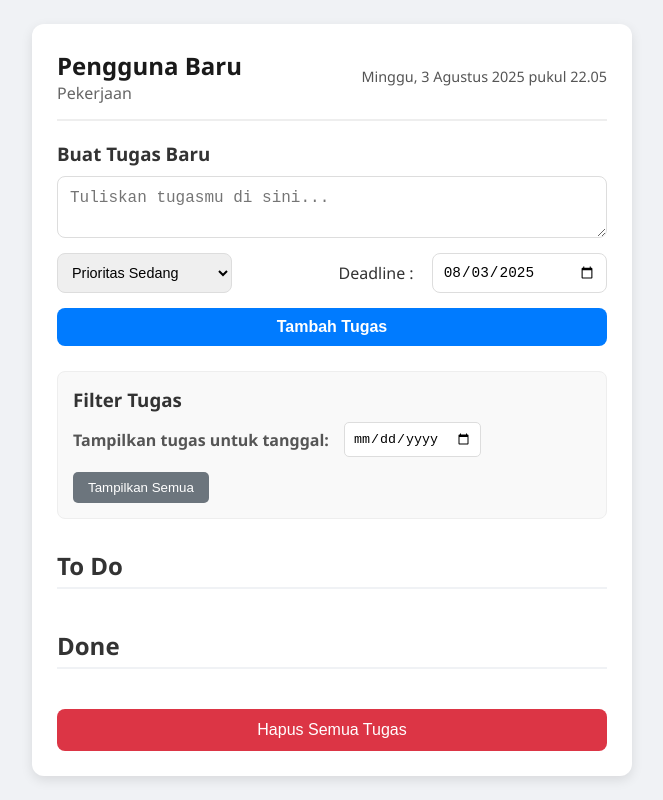
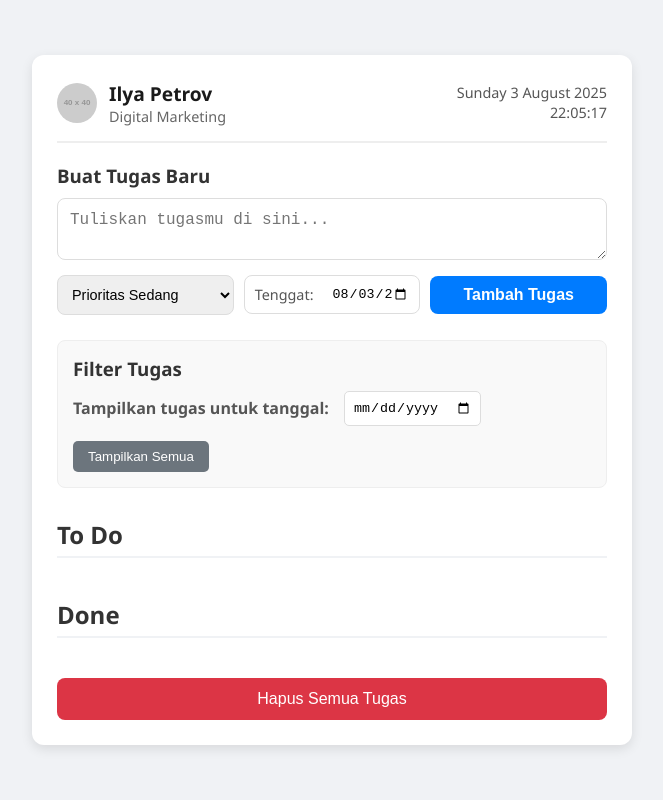
Before and after one commit to justyamzal/todolist-app-prototype, a plain HTML site: page index.html in a window 1280 px wide. Shown: the whole page, without its empty margins (308-971 px from the left). Drawn offline with Linux system fonts and the light colour scheme; placeholder pictures from the web are drawn by us.

Commit message:
modify the header

```diff
--- a/index.html
+++ b/index.html
@@ -11,20 +11,25 @@
 <body>
 
     <div class="app-container">
+        <!-- PERUBAHAN PADA HEADER -->
         <header class="header" id="profile-header">
-            <div id="profile">
-                <h2 id="profile-name">Nama Pengguna</h2>
-                <p id="profile-job">Pekerjaan</p>
+            <div id="profile" class="profile-container">
+                <!-- Menambahkan elemen gambar -->
+                <img src="https://placehold.co/40x40/EFEFEF/333?text=Y" alt="Foto Profil" class="profile-pic">
+                <div class="profile-info">
+                    <h2 id="profile-name">Name</h2>
+                    <p id="profile-job">Role</p>
+                </div>
             </div>
             <div id="time-display">
                 <p>Memuat waktu...</p>
             </div>
         </header>
+        <!-- AKHIR PERUBAHAN HEADER -->
 
         <main>
             <form id="todo-form">
                 <h3>Buat Tugas Baru</h3>
-                <!-- Input tersembunyi untuk menyimpan ID tugas yang sedang diedit -->
                 <input type="hidden" id="task-edit-id">
                 <textarea id="task-input" placeholder="Tuliskan tugasmu di sini..." required></textarea>
                 <div class="form-controls">
@@ -33,8 +38,10 @@
                         <option value="medium" selected>Prioritas Sedang</option>
                         <option value="high">Prioritas Tinggi</option>
                     </select>
-                    <label for="due-date-input" id="deadline-label">Deadline : </label>
-                    <input type="date" id="due-date-input" required>
+                    <div class="date-wrapper">
+                        <label for="due-date-input">Tenggat:</label>
+                        <input type="date" id="due-date-input" required>
+                    </div>
                     <button type="submit" class="submit-btn" id="submit-task-btn">Tambah Tugas</button>
                 </div>
             </form>
--- a/script.js
+++ b/script.js
@@ -44,7 +44,7 @@ document.addEventListener('DOMContentLoaded', () => {
                 <input type="checkbox" class="task-checkbox" ${task.status === 'done' ? 'checked' : ''}>
                 <div class="task-content">
                     <p>${task.text}</p>
-                    <small class="due-date">deadline : ${new Date(task.dueDate).toLocaleDateString('id-ID', {day: '2-digit', month: 'long', year: 'numeric'})}</small>
+                    <small class="due-date">Tenggat: ${new Date(task.dueDate).toLocaleDateString('id-ID', {day: '2-digit', month: 'long', year: 'numeric'})}</small>
                 </div>
                 <div class="task-actions">
                     <button class="action-btn edit-btn" title="Edit Tugas">✏️</button>
@@ -176,8 +176,8 @@ document.addEventListener('DOMContentLoaded', () => {
     initializeApp();
 
     function setupProfile() {
-        let userName = localStorage.getItem('todo_username') || 'Pengguna Baru';
-        let userJob = localStorage.getItem('todo_userjob') || 'Pekerjaan';
+        let userName = localStorage.getItem('todo_username') || 'Ilya Petrov'; // Default nama
+        let userJob = localStorage.getItem('todo_userjob') || 'Digital Marketing'; // Default pekerjaan
         updateProfileDisplay(userName, userJob);
     }
     function askForProfileInfo() {
@@ -195,8 +195,10 @@ document.addEventListener('DOMContentLoaded', () => {
 
     function updateTime() {
         const now = new Date();
-        const options = { weekday: 'long', year: 'numeric', month: 'long', day: 'numeric', hour: '2-digit', minute: '2-digit' };
-        timeDisplay.textContent = now.toLocaleDateString('id-ID', options);
+        const dateOptions = { weekday: 'long', day: 'numeric', month: 'long', year: 'numeric' };
+        const timeOptions = { hour: '2-digit', minute: '2-digit', second: '2-digit' };
+        // Format waktu agar ada baris baru
+        timeDisplay.innerHTML = `${now.toLocaleDateString('en-GB', dateOptions)}<br>${now.toLocaleTimeString('en-GB', timeOptions)}`;
     }
 
     filterDateInput.addEventListener('input', () => {
@@ -223,15 +225,10 @@ document.addEventListener('DOMContentLoaded', () => {
 
         document.querySelectorAll('.task-item').forEach(taskItem => {
             const dueDate = new Date(taskItem.dataset.dueDate);
-             const dueDateElement = taskItem.querySelector('.due-date');
-
-
             if (dueDate < today && !taskItem.classList.contains('done')) {
                 taskItem.classList.add('overdue');
-                dueDateElement.textContent = `${dueDateElement.textContent} (overdue)`;
             } else {
                 taskItem.classList.remove('overdue');
-                 dueDateElement.textContent = dueDateElement.textContent.replace(' (overdue)', '');
             }
         });
     }
--- a/style.css
+++ b/style.css
@@ -26,7 +26,7 @@ body {
     padding: 25px;
 }
 
-/* Header: Profile & Waktu */
+/* --- PERUBAHAN STYLE HEADER --- */
 .header {
     display: flex;
     justify-content: space-between;
@@ -40,20 +40,40 @@ body {
     cursor: pointer;
 }
 
-#profile h2 {
-    font-size: 1.5rem;
-    color: #1a1a1a;
+.profile-container {
+    display: flex;
+    align-items: center;
+    gap: 12px; /* Jarak antara gambar dan teks */
 }
 
-#profile p {
+.profile-pic {
+    width: 40px;
+    height: 40px;
+    border-radius: 50%;
+    object-fit: cover; /* Memastikan gambar tidak gepeng */
+}
+
+.profile-info h2 {
+    font-size: 1.2rem; /* Sedikit disesuaikan */
+    color: #1a1a1a;
+    font-weight: 600;
+    margin: 0;
+}
+
+.profile-info p {
     color: #666;
+    margin: 0;
+    font-size: 0.9rem;
 }
 
 #time-display {
     text-align: right;
     font-size: 0.9rem;
     color: #555;
+    line-height: 1.4; /* Memberi jarak antar baris tanggal dan waktu */
 }
+/* --- AKHIR PERUBAHAN STYLE HEADER --- */
+
 
 /* Form Input Tugas */
 #todo-form h3 {
@@ -71,73 +91,44 @@ body {
     margin-bottom: 10px;
 }
 
-/* --- PERBAIKAN RESPONSIVE DENGAN CSS GRID --- */
 .form-controls {
     display: grid;
-    grid-template-columns: 1fr 1fr 1fr;
-    grid-template-rows: auto auto;
-    grid-template-areas:
-        "priority label due"
-        "submit submit submit";
+    grid-template-columns: repeat(auto-fit, minmax(140px, 1fr));
     align-items: center;
-    justify-items: stretch;
-    gap: 10px 12px;
-    margin-bottom: 5px;
+    gap: 10px;
 }
 
 #priority-input {
-    grid-area: priority;
+    padding: 10px;
+    border-radius: 8px;
+    border: 1px solid #ddd;
+    font-size: 0.9rem;
     width: 100%;
-    min-width: 0;
 }
 
-#deadline-label {
-    grid-area: label;
-    justify-self: end;
-    margin-right: 6px;
+.date-wrapper {
+    display: flex;
+    align-items: center;
+    border: 1px solid #ddd;
+    border-radius: 8px;
+    padding-left: 10px;
+}
+
+.date-wrapper label {
+    font-size: 0.9rem;
+    color: #555;
+    margin-right: 8px;
     white-space: nowrap;
 }
 
 #due-date-input {
-    grid-area: due;
+    flex-grow: 1;
+    border: none;
+    outline: none;
+    padding: 10px;
+    background-color: transparent;
     width: 100%;
-    min-width: 0;
-}
-
-.submit-btn {
-    grid-area: submit;
-    width: 100%;
-    margin-top: 5px;
-}
-
-/* Media query untuk tampilan mobile */
-@media (max-width: 600px) {
-    .form-controls {
-        grid-template-columns: 1fr;
-        grid-template-areas:
-            "priority"
-            "label"
-            "due"
-            "submit";
-    }
-    #deadline-label {
-        justify-self: start;
-        margin-right: 0;
-        margin-bottom: 2px;
-    }
-}
-
-/* --- AKHIR PERBAIKAN --- */
-
-
-#priority-input,
-#due-date-input {
-    padding: 10px;
-    border-radius: 8px;
-    border: 1px solid #ddd;
-    font-size: 0.9rem;
-    width: 100%; /* Pastikan input mengisi sel grid */
-    cursor: pointer;
+    min-width: 80px;
 }
 
 /* Style untuk Bagian Filter */
@@ -157,7 +148,7 @@ body {
 .filter-controls {
     display: flex;
     align-items: center;
-    flex-wrap: wrap; /* Izinkan filter untuk wrap di layar kecil */
+    flex-wrap: wrap;
     gap: 15px;
 }
 
@@ -170,7 +161,6 @@ body {
     padding: 8px;
     border-radius: 5px;
     border: 1px solid #ddd;
-    cursor: pointer;
 }
 
 .filter-controls button {
@@ -197,7 +187,7 @@ body {
     font-size: 1rem;
     font-weight: bold;
     transition: background-color 0.2s;
-    width: 100%; /* Pastikan tombol mengisi sel grid */
+    width: 100%;
 }
 
 .submit-btn:hover {
@@ -325,10 +315,7 @@ body {
 .task-item.overdue {
     background-color: #fff0f0;
     border-left-color: #dc3545;
-
 }
-
-
 .task-item.overdue .due-date {
     color: #dc3545;
     font-weight: bold;
```
